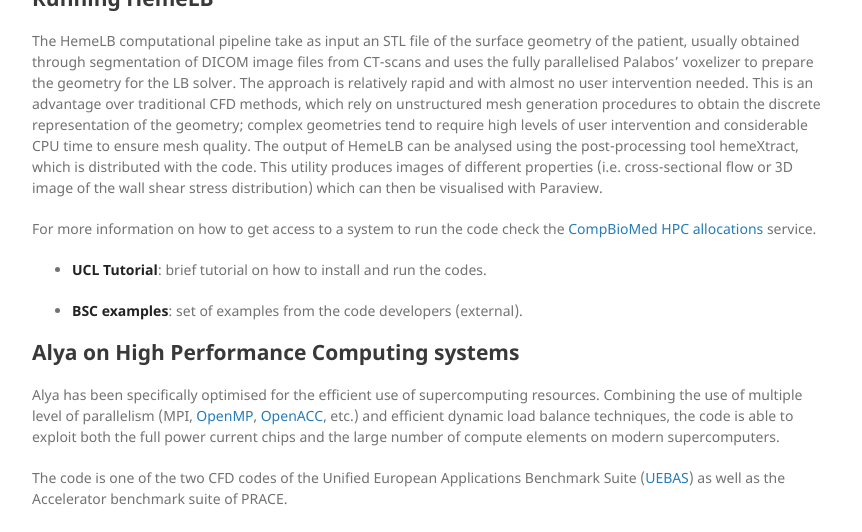
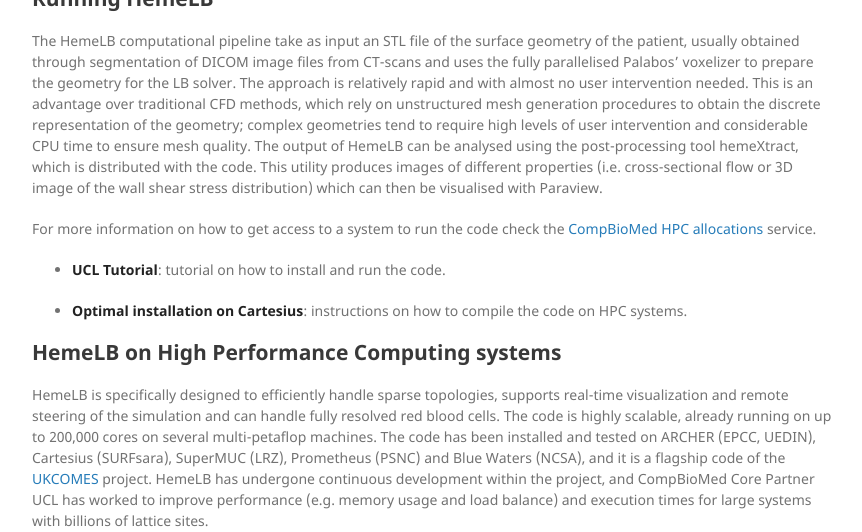
Before and after one commit to compbiomedeu/compbiomedeu.github.io, a Jekyll site: the page built from applications/HemeLB/HemeLB.md, in a window 1280 px wide and 1400 px high, scrolled down 977 px. Shown: the top 532 px of the window, without its empty margins (178-1040 px from the left). Built offline with Jekyll 4.4.1, drawn with Linux system fonts in a browser that asks for light colours; our own code applies the rules of GitHub Pages for plain Markdown files; some of the changed text lies outside the part shown.

Commit message:
Fixed hemelb

```diff
--- a/applications/HemeLB/HemeLB.md
+++ b/applications/HemeLB/HemeLB.md
@@ -40,38 +40,31 @@ The HemeLB computational pipeline take as input an STL file of the surface geome
 
 For more information on how to get access to a system to run the code check the [CompBioMed HPC allocations](https://www.compbiomed.eu/high-performance-computer-allocations/) service.
 
-* [**UCL Tutorial**](example.md): brief tutorial on how to install and run the codes.
+* [**UCL Tutorial**](http://hemelb.org.s3-website.eu-west-2.amazonaws.com/tutorials/): tutorial on how to install and run the code.
 
-* [**BSC examples**](https://gitlab.bsc.es/alya/alya/wikis/Examples): set of examples from the code developers (external).
-
-<!-- * [**Alya on Cartesius (SURFsara)**](Alya/cart.md): guide and script on how to run Alya on Cartesius HPC system. -->
+* [**Optimal installation on Cartesius**](cart_hemelb.md): instructions on how to compile the code on HPC systems.
 
 
+## HemeLB on High Performance Computing systems
 
-## Alya on High Performance Computing systems
+HemeLB is specifically designed to efficiently handle sparse topologies, supports real-time visualization and remote steering of the simulation and can handle fully resolved red blood cells. The code is highly scalable, already running on up to 200,000 cores on several multi-petaflop machines. The code has been installed and tested on ARCHER (EPCC, UEDIN), Cartesius (SURFsara), SuperMUC (LRZ), Prometheus (PSNC) and Blue Waters (NCSA), and it is a flagship code of the [UKCOMES](http://www.ukcomes.org/) project. HemeLB has undergone continuous development within the project, and CompBioMed Core Partner UCL has worked to improve performance (e.g. memory usage and load balance) and execution times for large systems with billions of lattice sites.
 
-Alya has been specifically optimised for the efficient use of supercomputing resources. Combining the use of multiple level of parallelism (MPI, [OpenMP](ttps://www.openmp.org/), [OpenACC](https://www.openacc.org/), etc.) and efficient dynamic load balance techniques, the code is able to exploit both the full power current chips and the large number of compute elements on modern supercomputers.
+**HemeLB typical HPC usage within the CompBioMed community**
 
-The code is one of the two CFD codes of the Unified European Applications Benchmark Suite ([UEBAS](https://repository.prace-ri.eu/git/UEABS/ueabs/)) as well as the Accelerator benchmark suite of PRACE.
-
-**Alya typical HPC usage within the CompBioMed community**
-
-<img src="spec_table.png" width="500"/>
+<img src="spec_table.jpeg" width="400"/>
 
 ### Benchmarks and code performances
 
 Alya has been tested by the BSC team, on a large number of Tier-0 and Tier-1 HPC systems.
 
-* [**Benchmarks and scalability on Blue Waters (NCSA)**](bench_ncsa.md)
-
-* [**Performance evaluation on Cartesius (SURFsara)**](bench_surf.md)
+* [**HemeLB strong scaling analysis**](bench_hemelb1.md)
 
 ### Training material and presentations
 
-Media and training material on Alya from the CompBioMed project.
+Media and training material on HemeLB from the CompBioMed project.
 
 
-* **HPC Multi-scale computational modelling using Alya Red** <br/>
+* **HPC Multi-scale computational modelling using HemeLB** <br/>
 [CompBioMed Training: Winter School 2018 at BSC](https://www.compbiomed.eu/events-2/compbiomed-training-winter-school-2018-at-bsc/)
 
 <iframe width="560" height="315" src="https://www.youtube.com/embed/AcuIrW82Cpg" frameborder="0" allow="accelerometer; autoplay; encrypted-media; gyroscope; picture-in-picture" allowfullscreen></iframe>
```
Also changed, not shown: applications/HemeLB/spec_table.jpeg (added).
